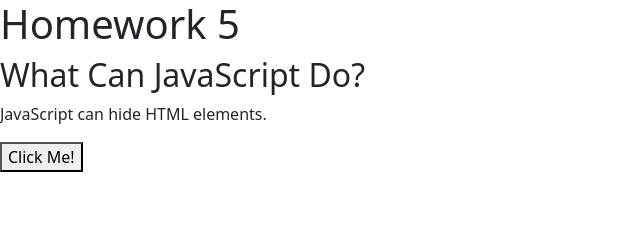
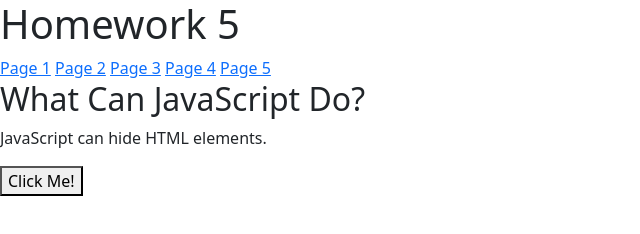
Before and after one commit to chloeprowse/hw5, a plain HTML site: page page2.html in a window 1280 px wide. Shown: the whole page, without its empty margins (0-640 px from the left). Drawn offline with nearby package versions, Linux system fonts and the light colour scheme.

Commit message:
Update page2.html

```diff
--- a/page2.html
+++ b/page2.html
@@ -8,6 +8,12 @@
   </head>
   <body>
     <h1>Homework 5</h1>
+    <a href="index.html">Page 1</a>
+    <a href="page2.html">Page 2</a>
+    <a href="page3.html">Page 3</a>
+    <a href="page4.html">Page 4</a>
+    <a href="page5.html">Page 5</a>
+
 <h2>What Can JavaScript Do?</h2>
 
 <p id="demo">JavaScript can hide HTML elements.</p>
```
